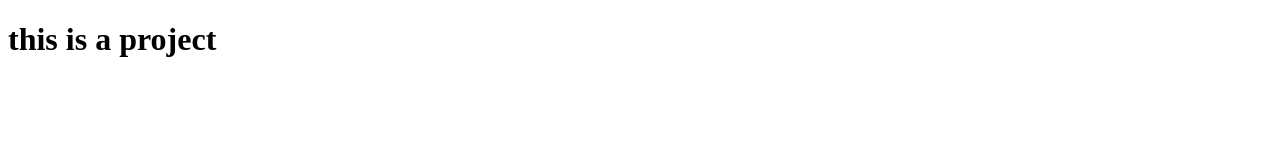
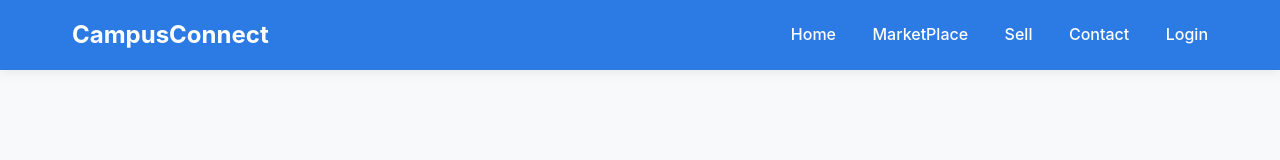
Before and after one commit to Vansh-dev1/campusconnect, a plain HTML site: page index.html in a window 1280 px wide. Drawn offline with Linux system fonts and the light colour scheme.

Commit message:
adding homepage

```diff
--- /dev/null
+++ b/frontend/style.css
@@ -0,0 +1,61 @@
+ :root {
+      --primary: #2c7be5;
+      --secondary: #0b1a2b;
+      --bg: #f8f9fa;
+      --card: #ffffff;
+      --text: #212529;
+      --muted: #6c757d;
+      --accent: #ff6b6b;
+      --success: #28a745;
+      --shadow: 0 2px 12px rgba(0,0,0,0.08);
+    }
+ * {
+      box-sizing: border-box;
+      margin: 0;
+      padding: 0;
+    }
+
+    body {
+      font-family: -apple-system, BlinkMacSystemFont, 'Segoe UI', Roboto, Oxygen, Ubuntu, sans-serif;
+      background: var(--bg);
+      color: var(--text);
+      line-height: 1.6;
+    }
+
+    header {
+      background: var(--primary);
+      color: white;
+      padding: 1rem 0;
+      position: sticky;
+      top: 0;
+      z-index: 100;
+      box-shadow: var(--shadow);
+    }
+
+    .header-content {
+      max-width: 1200px;
+      margin: 0 auto;
+      padding: 0 2rem;
+      display: flex;
+      justify-content: space-between;
+      align-items: center;
+    }
+
+    .logo {
+      font-size: 1.5rem;
+      font-weight: 700;
+      text-decoration: none;
+      color: white;
+    }
+
+    nav a {
+      color: white;
+      text-decoration: none;
+      margin-left: 2rem;
+      font-weight: 500;
+      transition: opacity 0.2s;
+    }
+
+    nav a:hover {
+      opacity: 0.8;
+    }
--- a/index.html
+++ b/index.html
@@ -3,9 +3,29 @@
 <head>
     <meta charset="UTF-8">
     <meta name="viewport" content="width=device-width, initial-scale=1.0">
-    <title>Document</title>
+    <title>CampusConnect</title>
+    <link rel="stylesheet" href="frontend/style.css">
 </head>
 <body>
-    <h1>this is a project</h1>
+    <header>
+        <div class="header-content">
+            <a href="#" class="logo">CampusConnect</a>
+            <nav>
+                <a href="#home">Home</a>
+                <a href="#marketplace">MarketPlace</a>
+                <a href="#sell">Sell</a>
+                <a href="#contact">Contact</a>
+                <a href="#login">Login</a>
+            </nav>
+        </div>
+    </header>
+
+    <main>
+
+    </main>
+    <footer>
+
+    </footer>
+
 </body>
 </html>
```
